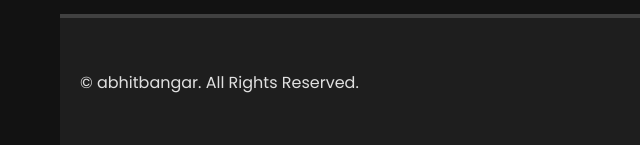
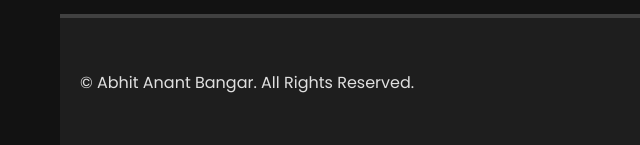
Before and after one commit to AbhitBangar/Portfolio, a plain HTML site: page index.html in a window 1280 px wide. Shown: the part 2607-2752 px from the top of the page, 0-640 px from the left. Drawn offline with Linux system fonts and the light colour scheme.

Commit message:
ebooklink and copyright update

```diff
--- a/index.html
+++ b/index.html
@@ -181,7 +181,7 @@
 
         <footer>
             <div class="footer-content">
-                <p>&copy; abhitbangar. All Rights Reserved.</p>
+                <p>&copy; Abhit Anant Bangar. All Rights Reserved.</p>
                 <div class="social-links">
                     <a href="mailto:abhitbangar333@gmail.com"><i class="fas fa-envelope"></i></a>
                     <a href="tel:+918830088515"><i class="fas fa-phone"></i></a>
```
Also changed, not shown: achievements.html (+1 -1 lines), projects.html (+1 -1 lines), research.html (+2 -2 lines).
